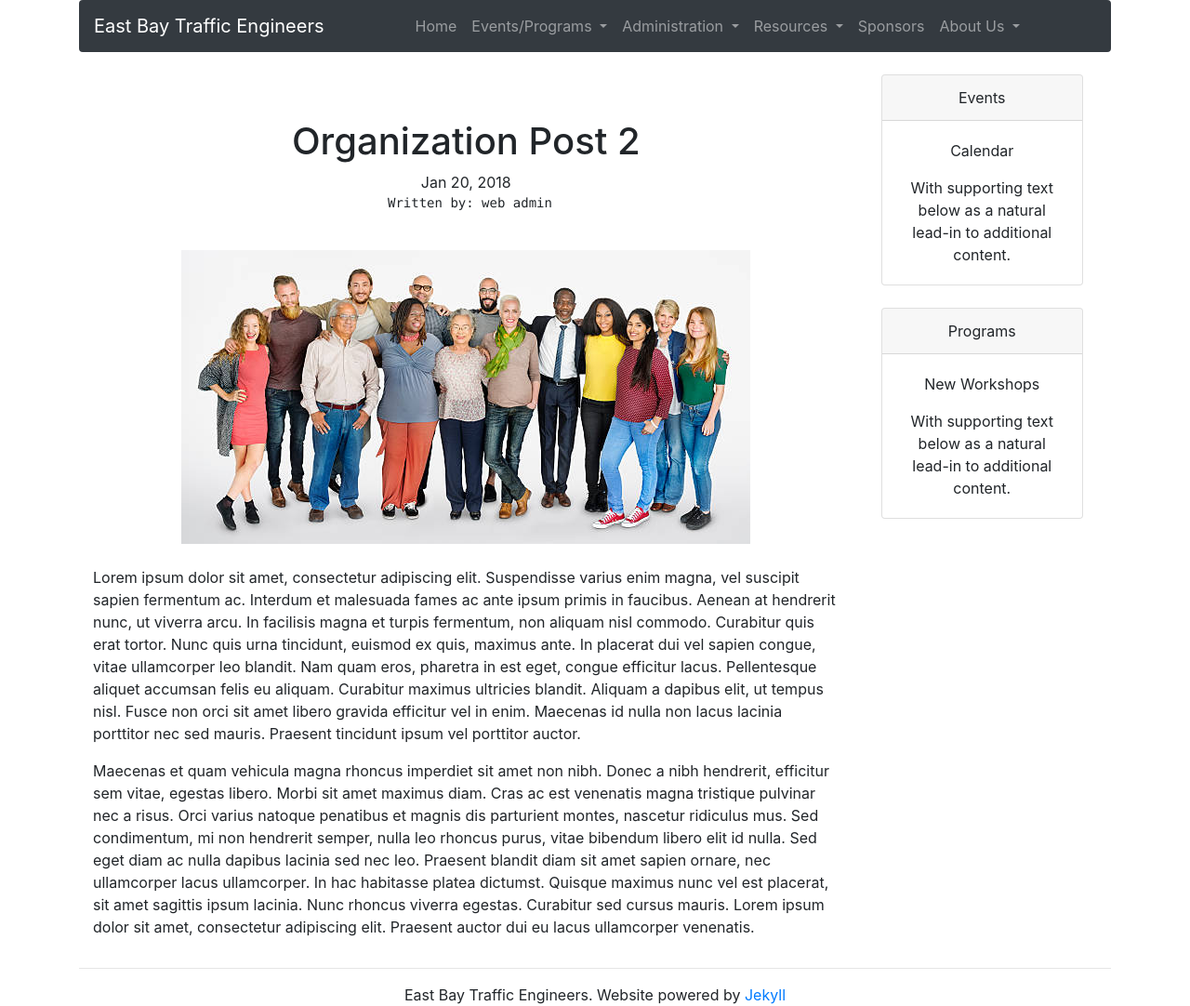
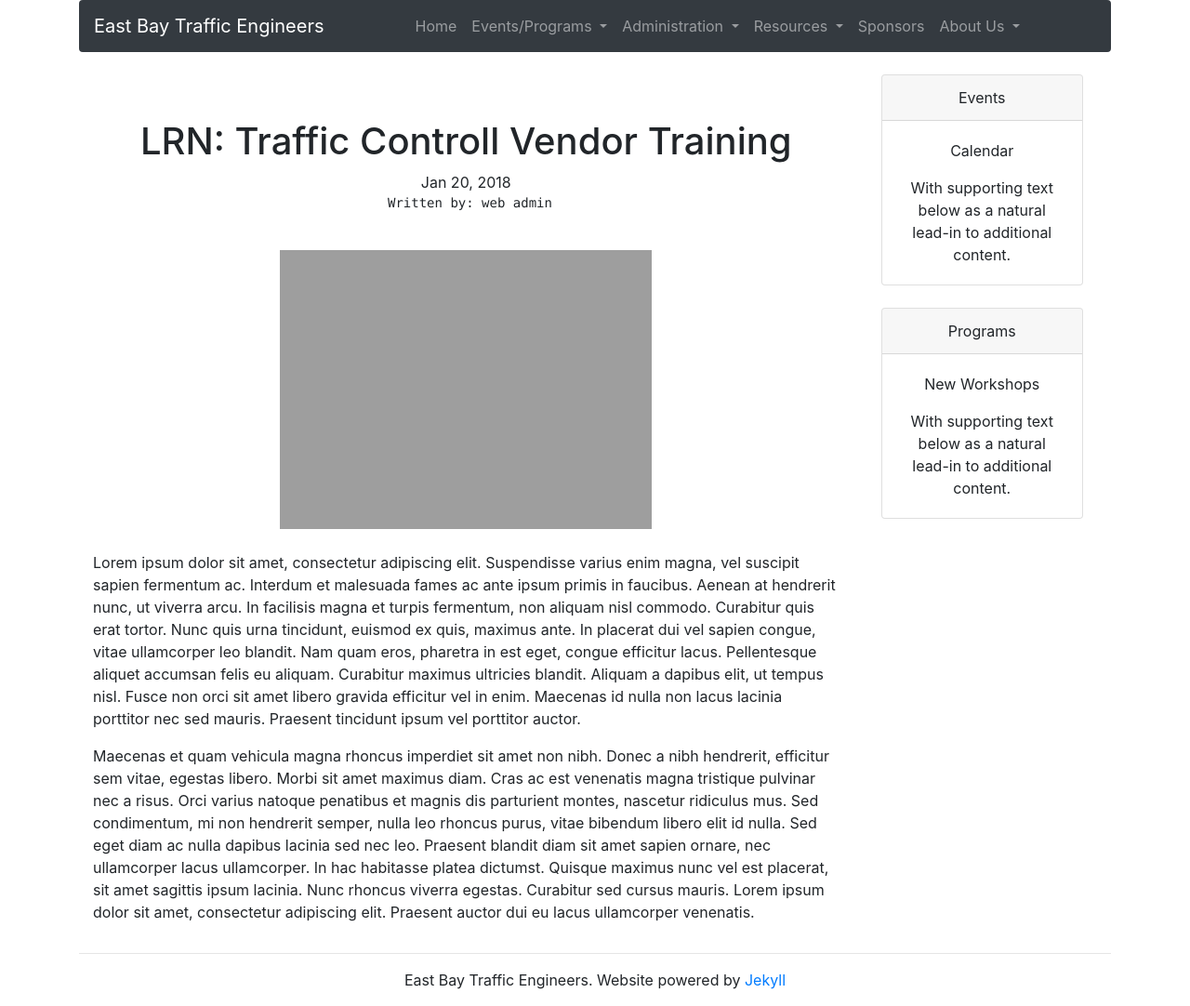
Before and after one commit to redmond2742/SmallOrganizationWebsite, a Jekyll site: the page built from _posts/2018-01-20-second-post.md, in a window 1280 px wide. Shown: the whole page at 93% size. Built offline with Jekyll 4.4.1, drawn with Linux system fonts in a browser that asks for light colours; nearby versions of some CDN libraries.

Commit message:
Updated photo

```diff
--- a/_posts/2018-01-20-second-post.md
+++ b/_posts/2018-01-20-second-post.md
@@ -1,10 +1,10 @@
 ---
 layout: post
-title:  "Organization Post 2"
+title:  "LRN: Traffic Controll Vendor Training"
 datetag: "January 20 2018"
 author: web admin
 excerpt: "Maecenas et quam vehicula magna rhoncus imperdiet sit amet non nibh. Donec a nibh hendrerit, efficitur sem vitae, egestas libero. Morbi sit amet maximus diam. Cras ac est venenatis magna tristique pulvinar nec a risus."
-image: "assets/images/PostPhotoExample.jpg"
+image: "assets/images/IMG_20191008_103812257.jpg"
 
 ---
 
```
